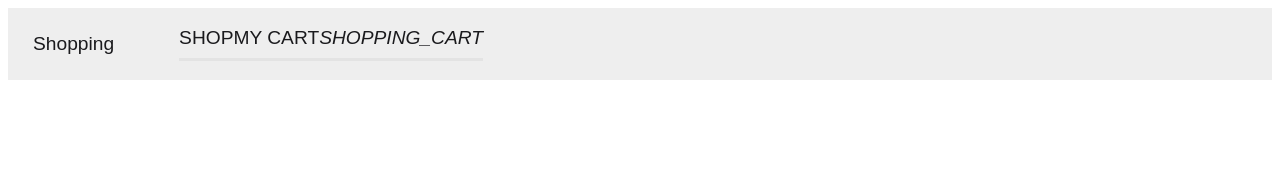
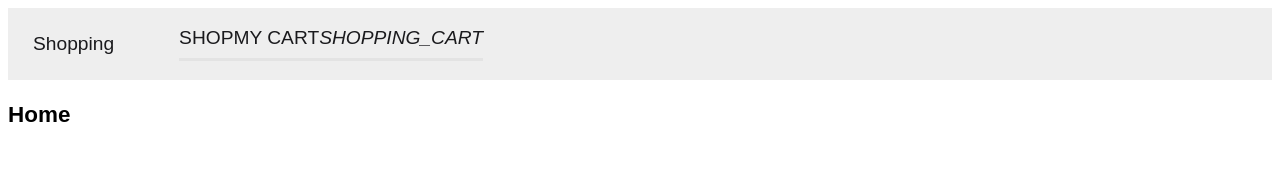
Before and after one commit to jenna-m/redux-co, a React (Create React App) app: page / in a window 1280 px wide. Shown: the top 192 px of the page. Built offline with nearby package versions, Linux system fonts and the light colour scheme.

Commit message:
Update Home.js and App.js
Connect Home component to App

```diff
--- a/src/App.js
+++ b/src/App.js
@@ -1,11 +1,13 @@
 import React from 'react';
 import './App.css';
 import Navbar from './components/Navbar';
+import Home from './components/Home';
 
 function App() {
   return (
     <div className="App">
       <Navbar/>
+      <Home/>
     </div>
   );
 }
--- a/src/components/Home.js
+++ b/src/components/Home.js
@@ -1,15 +1,13 @@
 import React from 'react';
-import ReactDOM from 'react-dom';
-import App from '../App';
-import cartReducer from '../reducers/CartReducer';
-import { Provider } from 'react-redux';
-import { createStore } from 'redux';
 
-const store = createStore(cartReducer);
+class Home extends React.Component {
+    render() {
+        return (
+            <dlv className="contaier">
+                <h3>Home</h3>
+            </dlv>
+        )
+    }
+}
 
-ReactDOM.render(
-    <Provider store={store}>
-        <App />
-    </Provider>,
-    document.getElementById('root')
-);
+export default Home;
```
